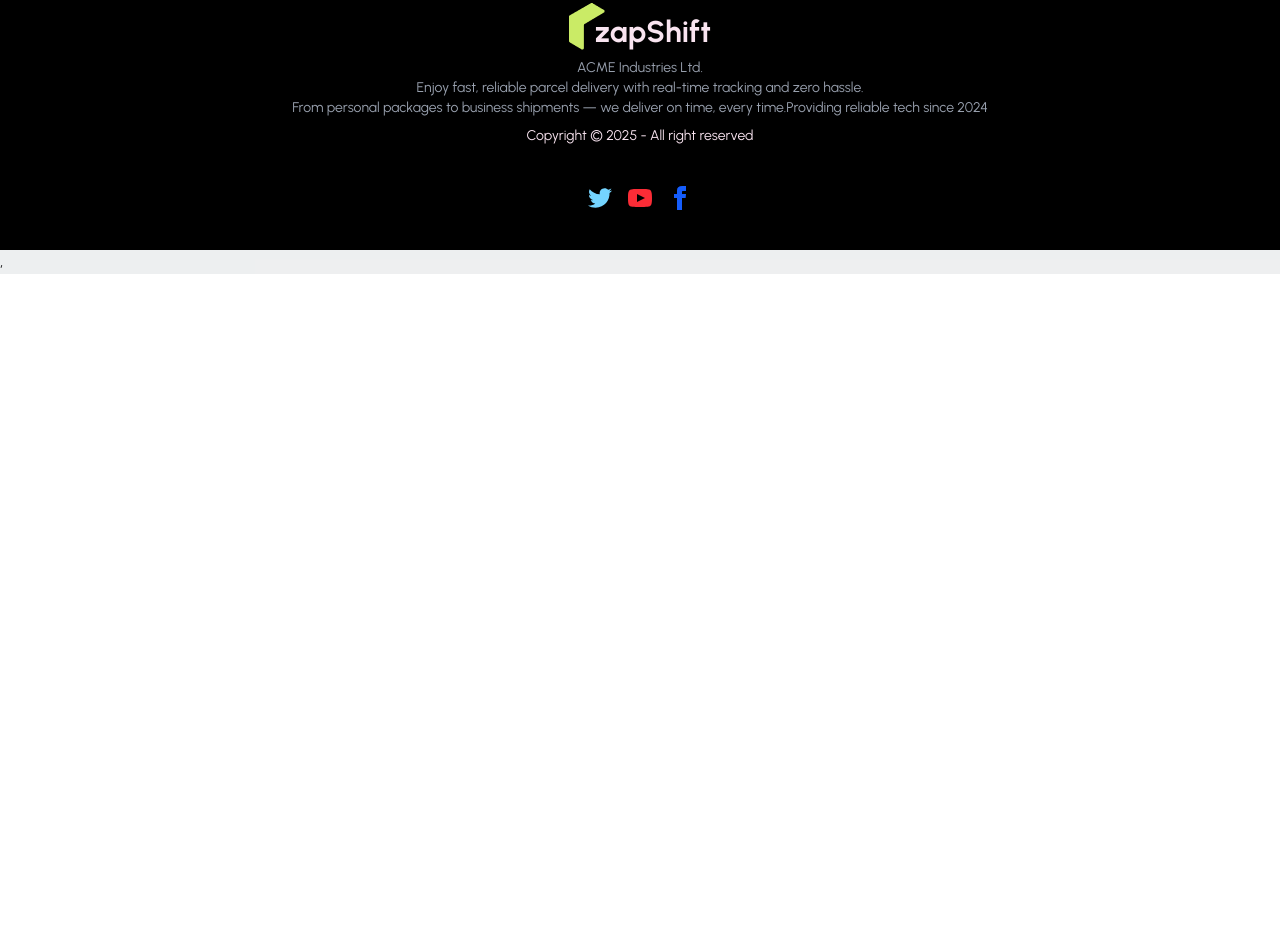
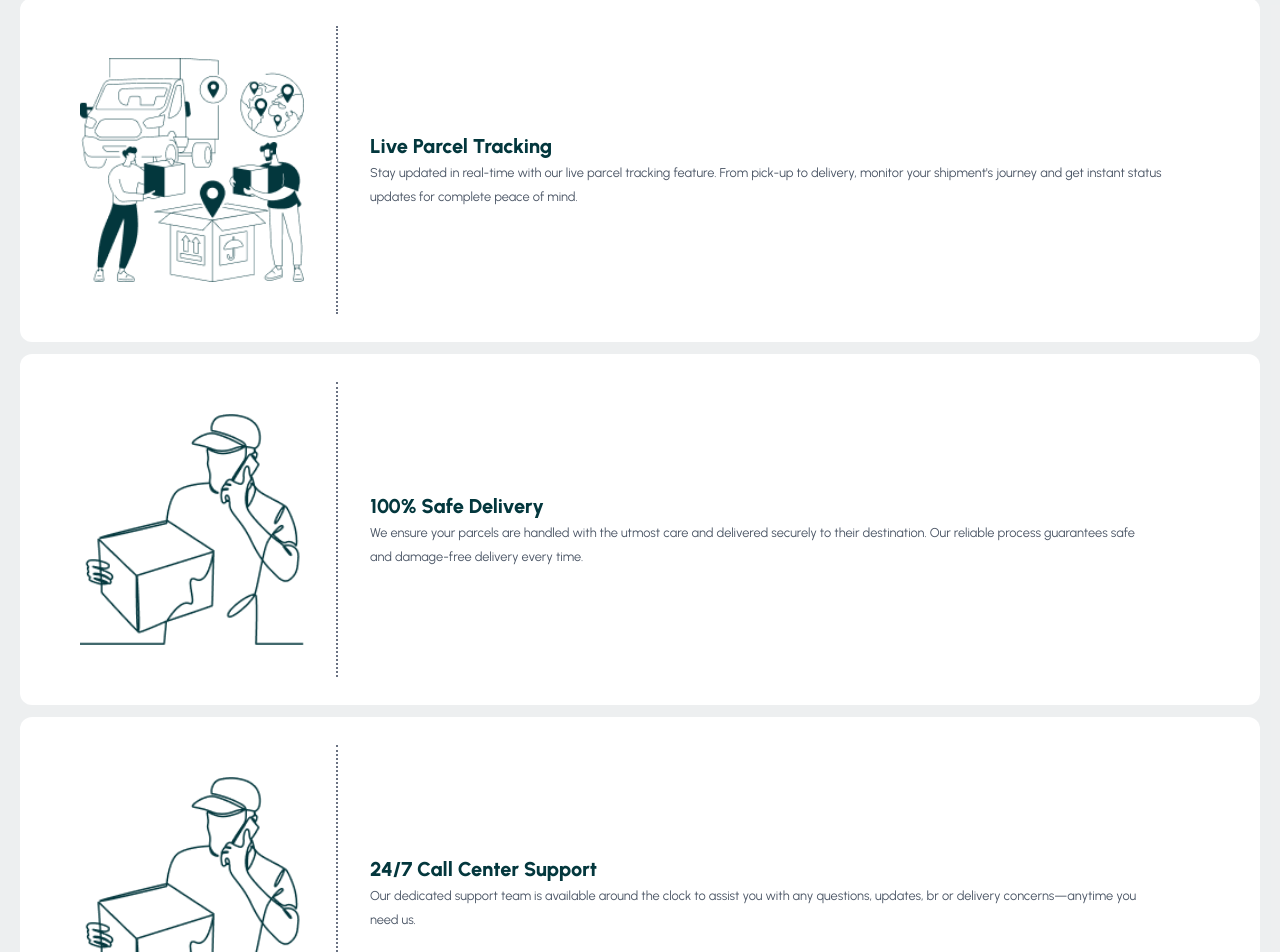
Before and after one commit to shehabRabby/Final-Project-Client, a React (Vite) app: page / in a window 1280 px wide. Shown: the part 2028-2980 px from the top of the page. Before the commit the page ends 2302 px from the top, so only its background shows below. Built offline with nearby package versions, Linux system fonts and the light colour scheme.

Commit message:
shipping added

```diff
--- a/src/Pages/Home/Home/Home.jsx
+++ b/src/Pages/Home/Home/Home.jsx
@@ -2,6 +2,7 @@ import React from 'react';
 import Banner from '../Banner/Banner';
 import HowWorks from '../HowWorks/HowWorks';
 import OuerServices from '../OurServices/OuerServices';
+import Shipping from '../Shipping/Shipping';
 
 const Home = () => {
     return (
@@ -9,6 +10,7 @@ const Home = () => {
            <Banner></Banner>
            <HowWorks></HowWorks>
            <OuerServices></OuerServices>
+           <Shipping></Shipping>
         </div>
     );
 };
--- /dev/null
+++ b/src/Pages/Home/Shipping/Shipping.jsx
@@ -0,0 +1,72 @@
+import React from "react";
+import ship1 from "../../../assets/live-tracking.png";
+import ship2 from "../../../assets/safe-delivery.png";
+const Shipping = () => {
+  return (
+    <div className="my-4 p-5">
+      <div className="bg-white flex flex-col md:flex-row gap-6 md:gap-8 items-center p-6 md:p-7 rounded-xl">
+        <div className="border-r-0 md:border-r-2 border-dotted border-gray-500 p-4 md:p-8 flex justify-center w-full md:w-auto">
+          <img
+            src={ship1}
+            alt="shipping process"
+            className="w-32 sm:w-40 md:w-48 lg:w-56 h-auto object-contain"
+          />
+        </div>
+
+        <div className="text-center md:text-left">
+          <h2 className="text-xl font-extrabold text-secondary">
+            Live Parcel Tracking
+          </h2>
+          <small className="text-gray-600">
+            Stay updated in real-time with our live parcel tracking feature.
+            From pick-up to delivery, monitor your shipment's journey and get
+            instant status <br /> updates for complete peace of mind.
+          </small>
+        </div>
+      </div>
+      <div className="bg-white flex flex-col md:flex-row gap-6 md:gap-8 items-center p-6 md:p-7 rounded-xl mt-3">
+        <div className="border-r-0 md:border-r-2 border-dotted border-gray-500 p-4 md:p-8 flex justify-center w-full md:w-auto">
+          <img
+            src={ship2}
+            alt="shipping process"
+            className="w-32 sm:w-40 md:w-48 lg:w-56 h-auto object-contain"
+          />
+        </div>
+
+        <div className="text-center md:text-left">
+          <h2 className="text-xl font-extrabold text-secondary">
+            100% Safe Delivery
+          </h2>
+          <small className="text-gray-600">
+            We ensure your parcels are handled with the utmost care and
+            delivered securely to their destination. Our reliable process
+            guarantees safe <br /> and damage-free delivery every time.
+          </small>
+        </div>
+      </div>
+      <div className="bg-white flex flex-col md:flex-row gap-6 md:gap-8 items-center p-6 md:p-7 rounded-xl mt-3">
+        <div className="border-r-0 md:border-r-2 border-dotted border-gray-500 p-4 md:p-8 flex justify-center w-full md:w-auto">
+          <img
+            src={ship2}
+            alt="shipping process"
+            className="w-32 sm:w-40 md:w-48 lg:w-56 h-auto object-contain"
+          />
+        </div>
+
+        <div className="text-center md:text-left">
+          <h2 className="text-xl font-extrabold text-secondary">
+            24/7 Call Center Support
+          </h2>
+          <small className="text-gray-600">
+            Our dedicated support team is available around the clock to assist
+            you with any questions, updates, br or delivery concerns—anytime you{" "}
+            <br />
+            need us.
+          </small>
+        </div>
+      </div>
+    </div>
+  );
+};
+
+export default Shipping;
```
